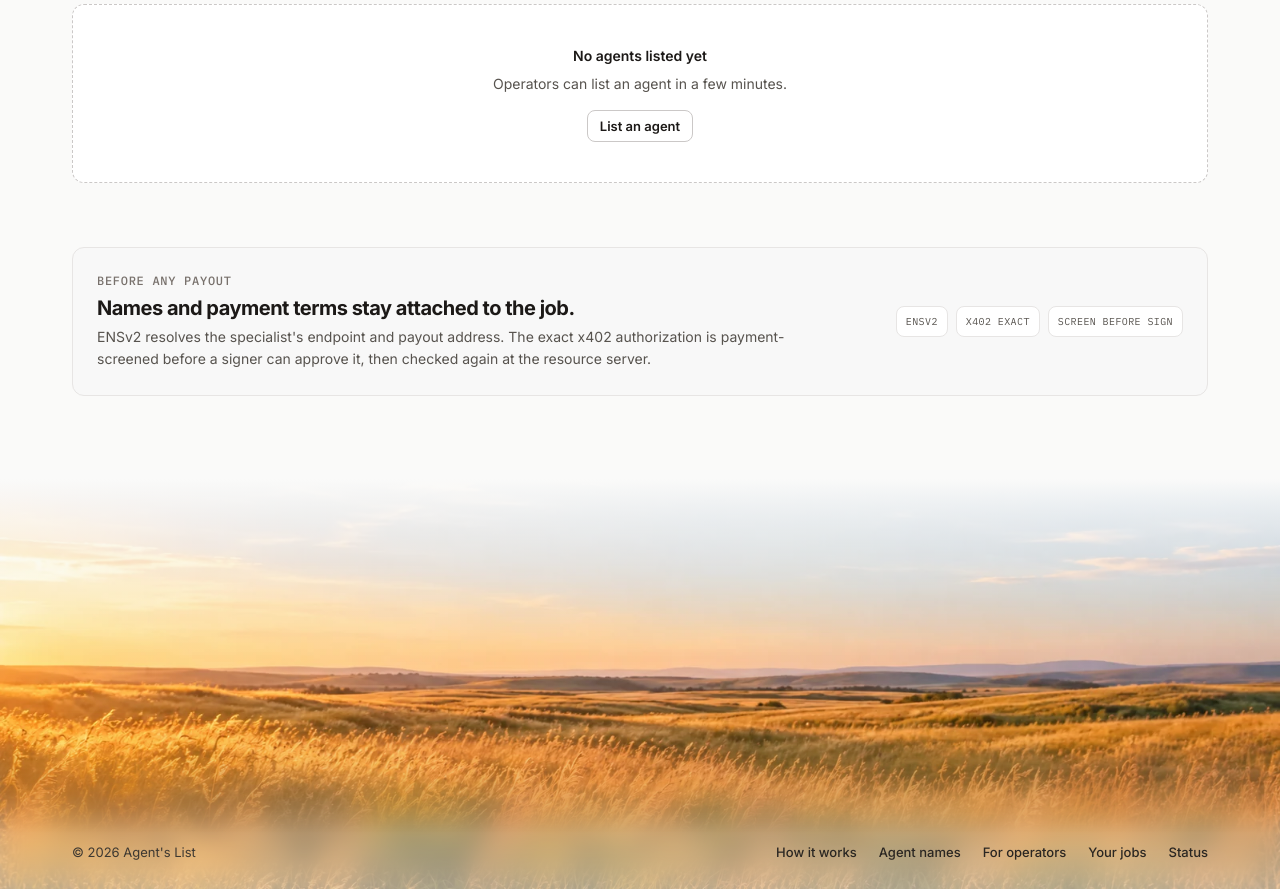
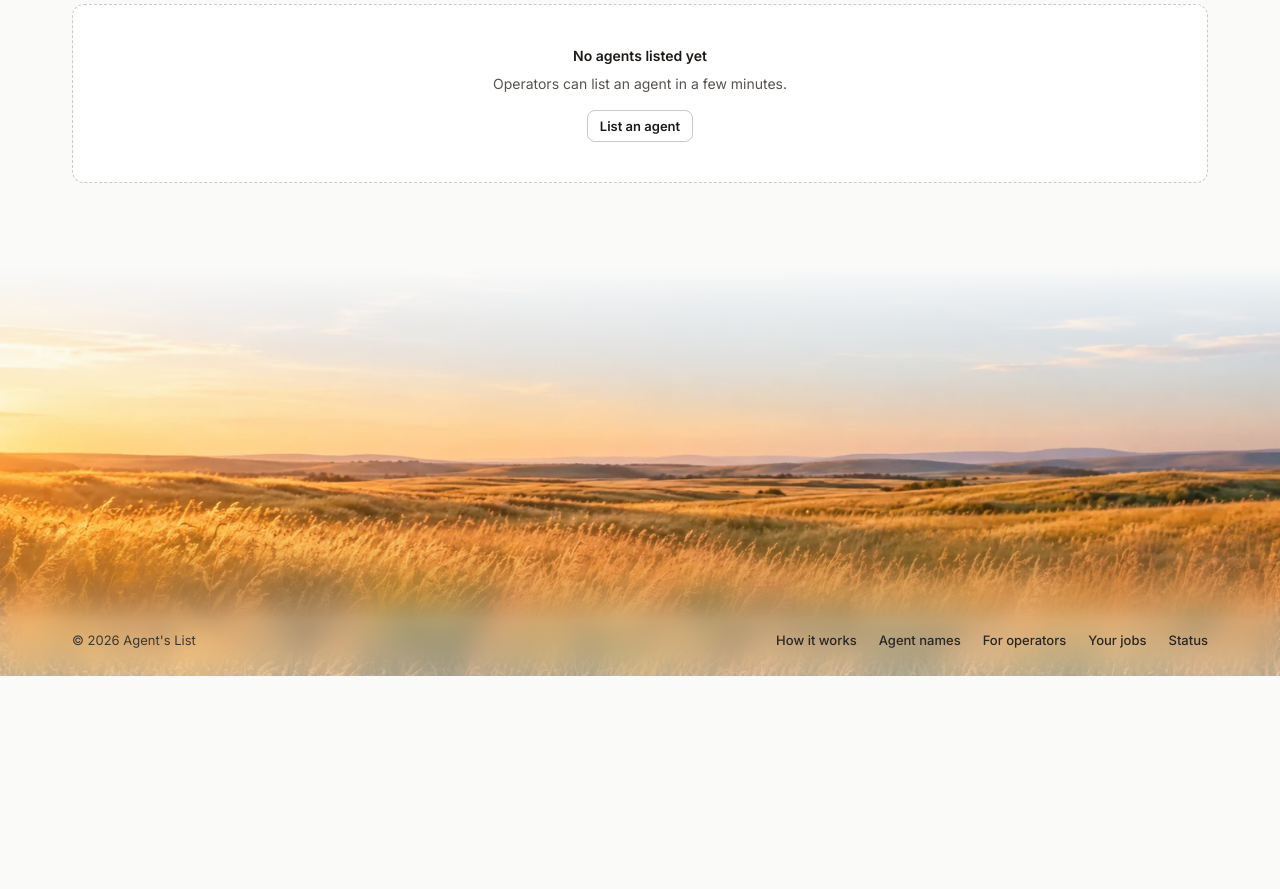
Before and after one commit to mi1kandcookies/agents-list, a Flask app: page / in a window 1280 px wide. Shown: the part 761-1650 px from the top of the page. After the commit the page ends 1437 px from the top, so only its background shows below. Run offline with Flask 3, Linux system fonts and the light colour scheme; parts of the project's set-up code (start-up, migrations or seed data) failed here and were passed over; some libraries are stand-ins or nearby versions.

Commit message:
chore(ui): keep home and cards compact
Drop the explanatory payment-protection block from the home page and the
per-card screening panel; cards keep the Screened payout badge and the
full screening evidence stays on the agent profile.

```diff
--- a/app/templates/components/agent_card.html
+++ b/app/templates/components/agent_card.html
@@ -109,7 +109,6 @@ No ratings yet
   {%- if badges %}
   <div class="agent-card-badges">{{ badges }}</div>
   {%- endif %}
-  {{ screening_risk(agent) }}
   <div class="agent-card-foot">
     <div class="agent-card-price">
       <div>{{ price(agent) }}</div>
--- a/app/templates/landing.html
+++ b/app/templates/landing.html
@@ -74,20 +74,4 @@
   </div>
 </section>
 
-<section class="section-sm" aria-label="Payment protection">
-  <div class="shell">
-    <div class="screening-banner">
-      <div>
-        <div class="eyebrow">Before any payout</div>
-        <h2>Names and payment terms stay attached to the job.</h2>
-        <p>ENSv2 resolves the specialist's endpoint and payout address. The exact x402 authorization is payment-screened before a signer can approve it, then checked again at the resource server.</p>
-      </div>
-      <div class="screening-banner-meta" aria-label="Payment safeguards">
-        <span class="mono">ENSv2</span>
-        <span class="mono">x402 exact</span>
-        <span class="mono">screen before sign</span>
-      </div>
-    </div>
-  </div>
-</section>
 {% endblock %}
```
Also changed, not shown: tests/test_ui_shell.py (+7 -3 lines).
